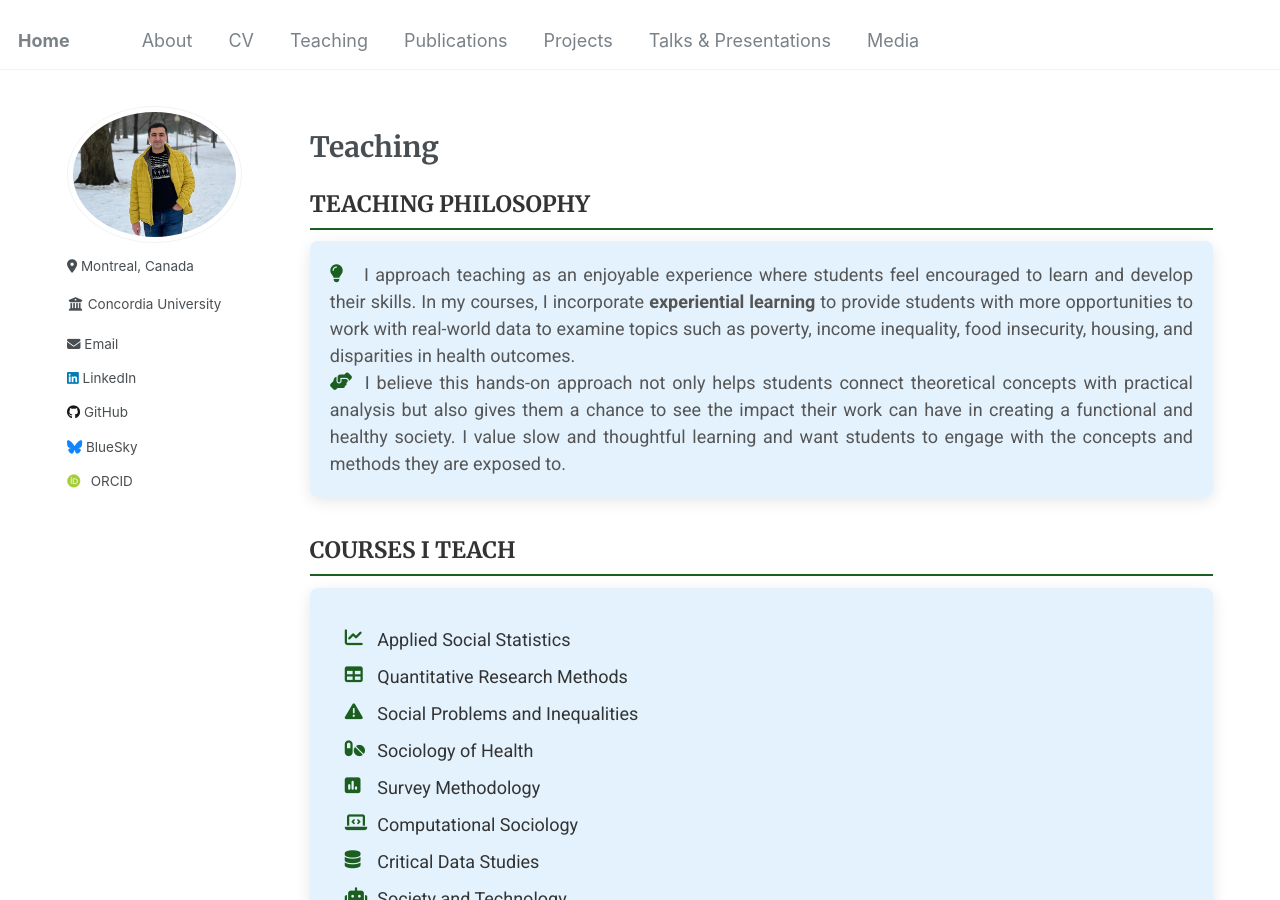
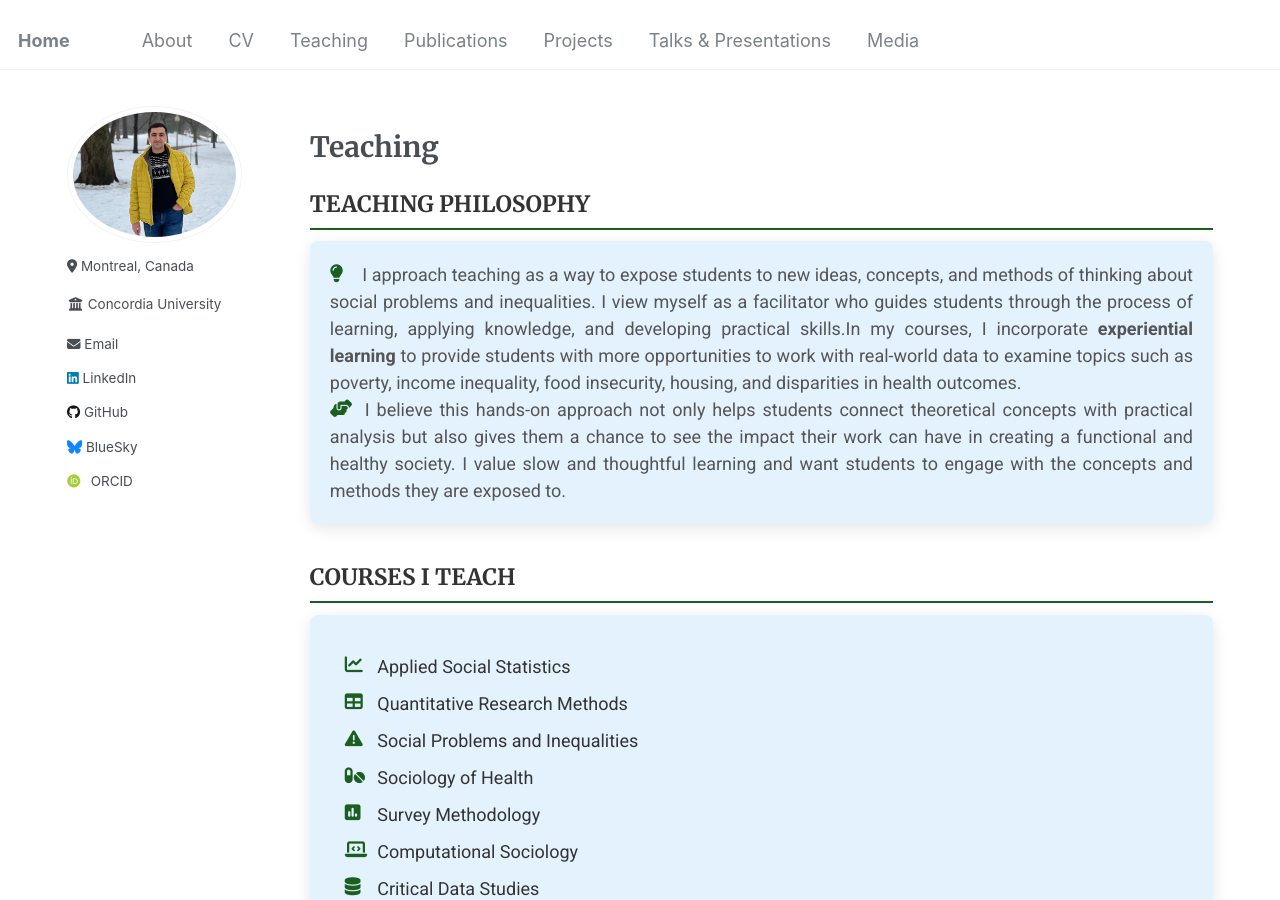
Before and after one commit to Mohsnmonji/mohsnmonji.github.io, a Jekyll site: the page built from _pages/teaching.md, in a window 1280 px wide and 900 px high. Built offline with Jekyll 4.4.1, drawn with Linux system fonts in a browser that asks for light colours; some web fonts are replaced.

Commit message:
Update teaching.md

```diff
--- a/_pages/teaching.md
+++ b/_pages/teaching.md
@@ -66,7 +66,7 @@ author_profile: true
   <div class="teaching-card">
     <p>
       <i class="fas fa-lightbulb icon"></i>
-      I approach teaching as an enjoyable experience where students feel encouraged to learn and develop their skills. In my courses, I incorporate
+      I approach teaching as a way to expose students to new ideas, concepts, and methods of thinking about social problems and inequalities. I view myself as a facilitator who guides students through the process of learning, applying knowledge, and developing practical skills.In my courses, I incorporate
       <strong>experiential learning</strong> to provide students with more opportunities to work with real-world data to examine topics such as poverty, income inequality, food insecurity, housing, and disparities in health outcomes.
     </p>
     <p>
```
